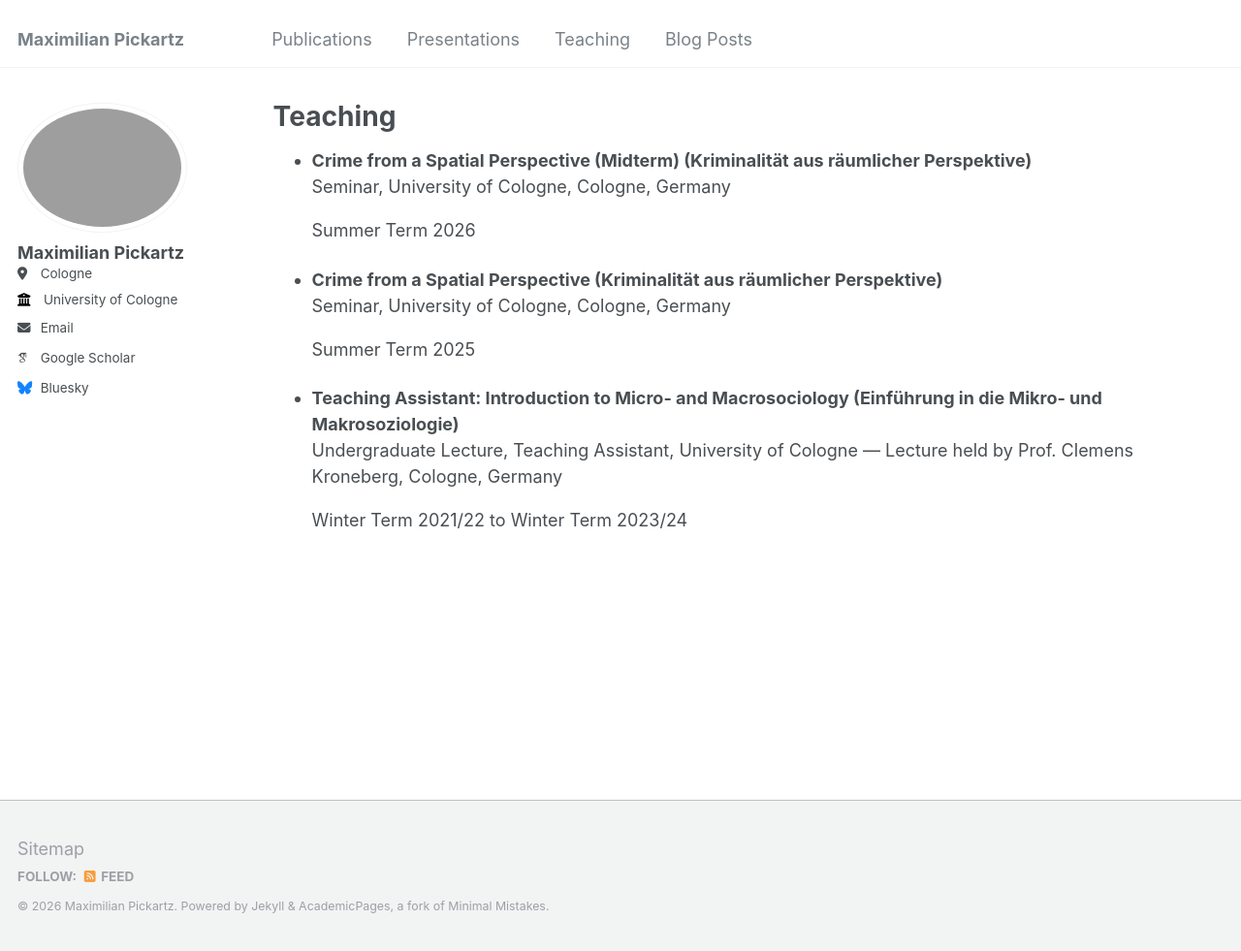
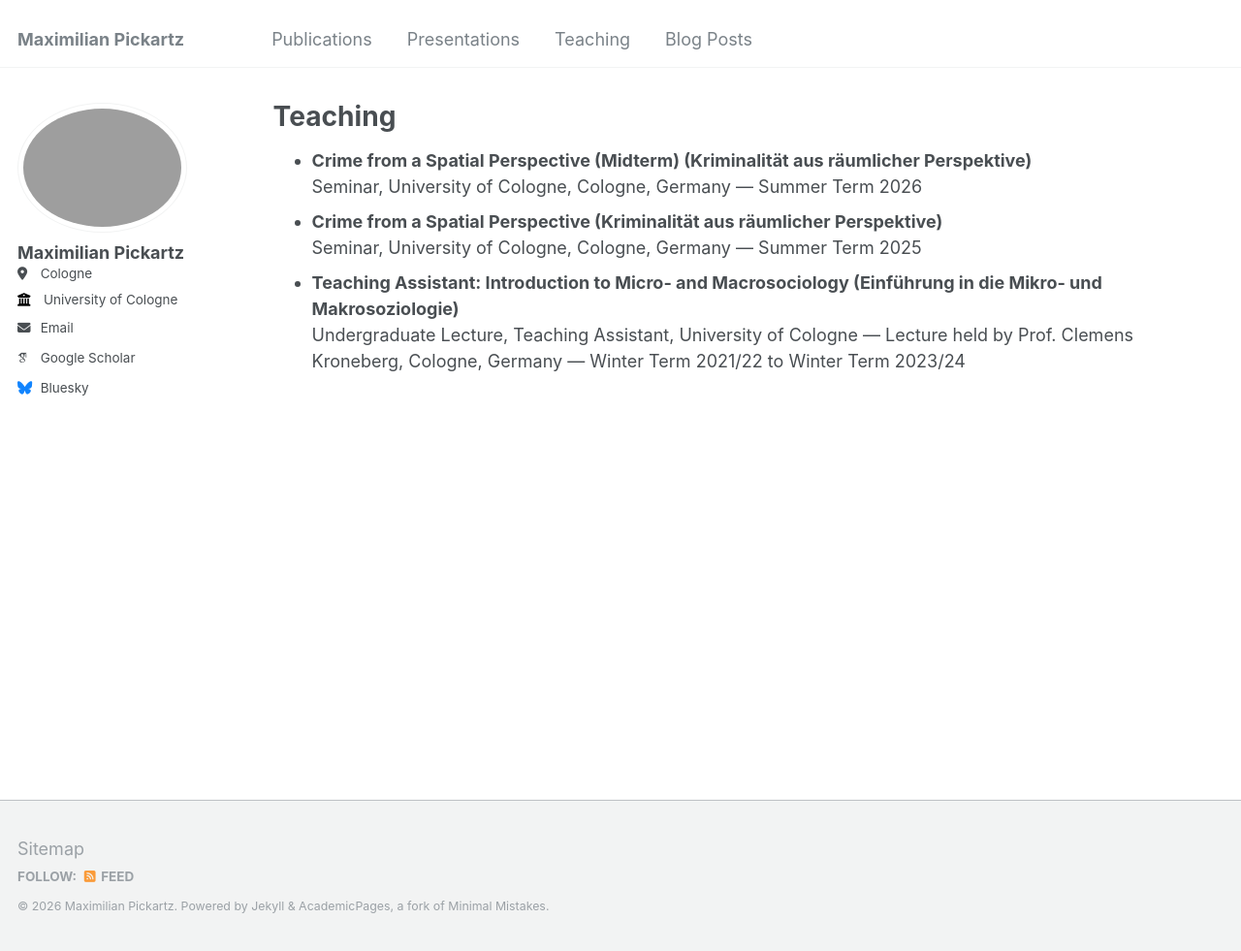
Before and after one commit to maxpi99/maxpi99.github.io, a Jekyll site: the page built from _pages/teaching.html, in a window 1280 px wide and 981 px high. Shown: the whole window at 97% size. Built offline with Jekyll 4.4.1, drawn with Linux system fonts in a browser that asks for light colours; some web fonts are replaced.

Commit message:
Combine teaching entry venue and term info into a single row
Co-Authored-By: Claude Sonnet 5 <noreply@anthropic.com>
Claude-Session: https://claude.ai/code/session_01JApPmakLrKXgkQAte3PebY

```diff
--- a/_pages/teaching.html
+++ b/_pages/teaching.html
@@ -11,8 +11,7 @@ author_profile: true
 {% for post in site.teaching reversed %}
   <li>
     <strong>{{ post.title }}</strong><br>
-    {{ post.type }}, {{ post.venue }}, {{ post.location }}
-    {% if post.content %}<br>{{ post.content }}{% endif %}
+    {{ post.type }}, {{ post.venue }}, {{ post.location }}{% if post.content %} &mdash; {{ post.content | strip_html | strip }}{% endif %}
   </li>
 {% endfor %}
 </ul>
```
